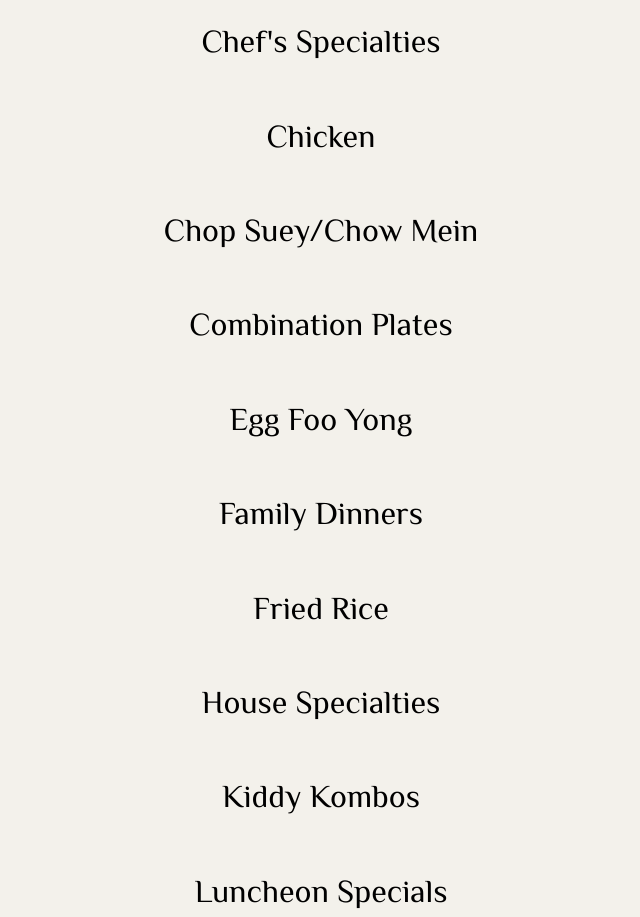
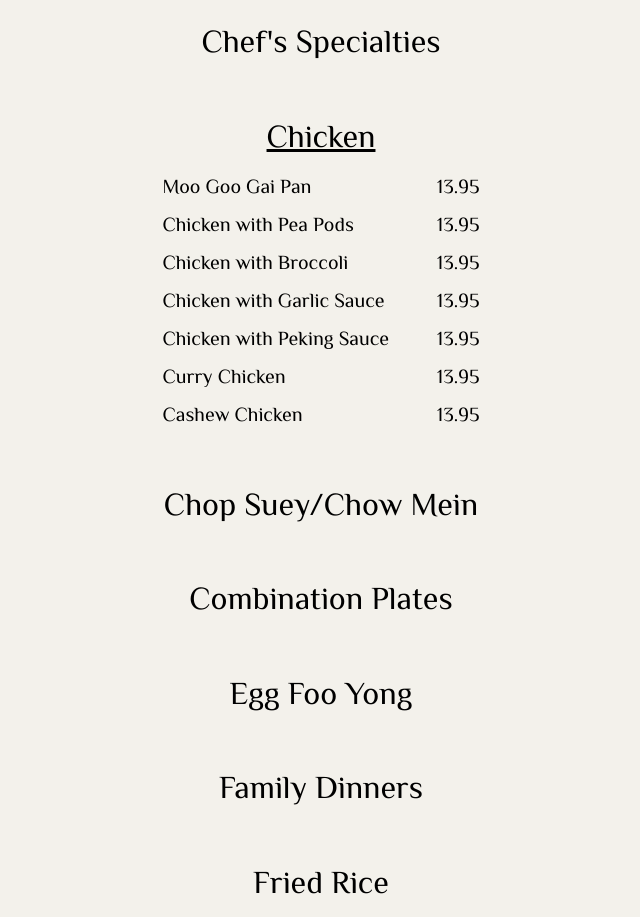
Before and after one commit to MaceeQi/jpwebsite-react-web-app, a React (Create React App) app: page /menus/food in a window 1280 px wide. Shown: the part 1420-2337 px from the top of the page, without its empty margins (319-959 px from the left). Built offline with nearby package versions, Linux system fonts and the light colour scheme.

Commit message:
food menu - chicken

```diff
--- /dev/null
+++ b/src/data/food-menu/chicken.json
@@ -0,0 +1,30 @@
+[
+  {
+    "name": "Moo Goo Gai Pan",
+    "price": "13.95"
+  },
+  {
+    "name": "Chicken with Pea Pods",
+    "price": "13.95"
+  },
+  {
+    "name": "Chicken with Broccoli",
+    "price": "13.95"
+  },
+  {
+    "name": "Chicken with Garlic Sauce",
+    "price": "13.95"
+  },
+  {
+    "name": "Chicken with Peking Sauce",
+    "price": "13.95"
+  },
+  {
+    "name": "Curry Chicken",
+    "price": "13.95"
+  },
+  {
+    "name": "Cashew Chicken",
+    "price": "13.95"
+  }
+]
--- /dev/null
+++ b/src/jp/menu/food-menu-sections/chicken-item.js
@@ -0,0 +1,18 @@
+import React from "react";
+
+const ChickenItem = ({chicken}) => {
+    return (
+        <li className="fs-5 mb-2">
+            {/* chicken name */}
+            {chicken.name}
+
+            {/* price */}
+            <div className="float-end">
+                <span className="ms-5">
+                    {chicken.price}
+                </span>
+            </div>
+        </li>
+    );
+};
+export default ChickenItem;
--- /dev/null
+++ b/src/jp/menu/food-menu-sections/chicken.js
@@ -0,0 +1,22 @@
+import React from "react";
+import chicken from "../../../data/food-menu/chicken.json";
+import ChickenItem from "./chicken-item";
+
+const Chicken = () => {
+    return (
+        <>
+            {/* title - Chicken */}
+            <h2 className="mt-5 mb-3 text-decoration-underline text-center">
+                Chicken
+            </h2>
+
+            {/* chicken items */}
+            <ul className="list-group list-unstyled">
+                {
+                    chicken.map(chicken => <ChickenItem chicken={chicken}/>)
+                }
+            </ul>
+        </>
+    );
+};
+export default Chicken;
--- a/src/jp/menu/food-menu.js
+++ b/src/jp/menu/food-menu.js
@@ -3,6 +3,8 @@ import { HashLink as Link } from "react-router-hash-link";
 import foodMenuContents from "../../data/food-menu-contents.json";
 import Appetizers from "./food-menu-sections/appetizers";
 import Soups from "./food-menu-sections/soups";
+import Chicken from "./food-menu-sections/chicken";
+import "./index.css";
 
 const FoodMenuComponent = () => {
 
@@ -37,7 +39,7 @@ const FoodMenuComponent = () => {
 
                 {/* chicken */}
                 <div id="Chicken">
-                    <h2 className="mt-5">Chicken</h2>
+                    <Chicken/>
                 </div>
 
                 {/* chop suey / chow mein */}
```
Also changed, not shown: src/jp/menu/index.css (+9 -0 lines).
